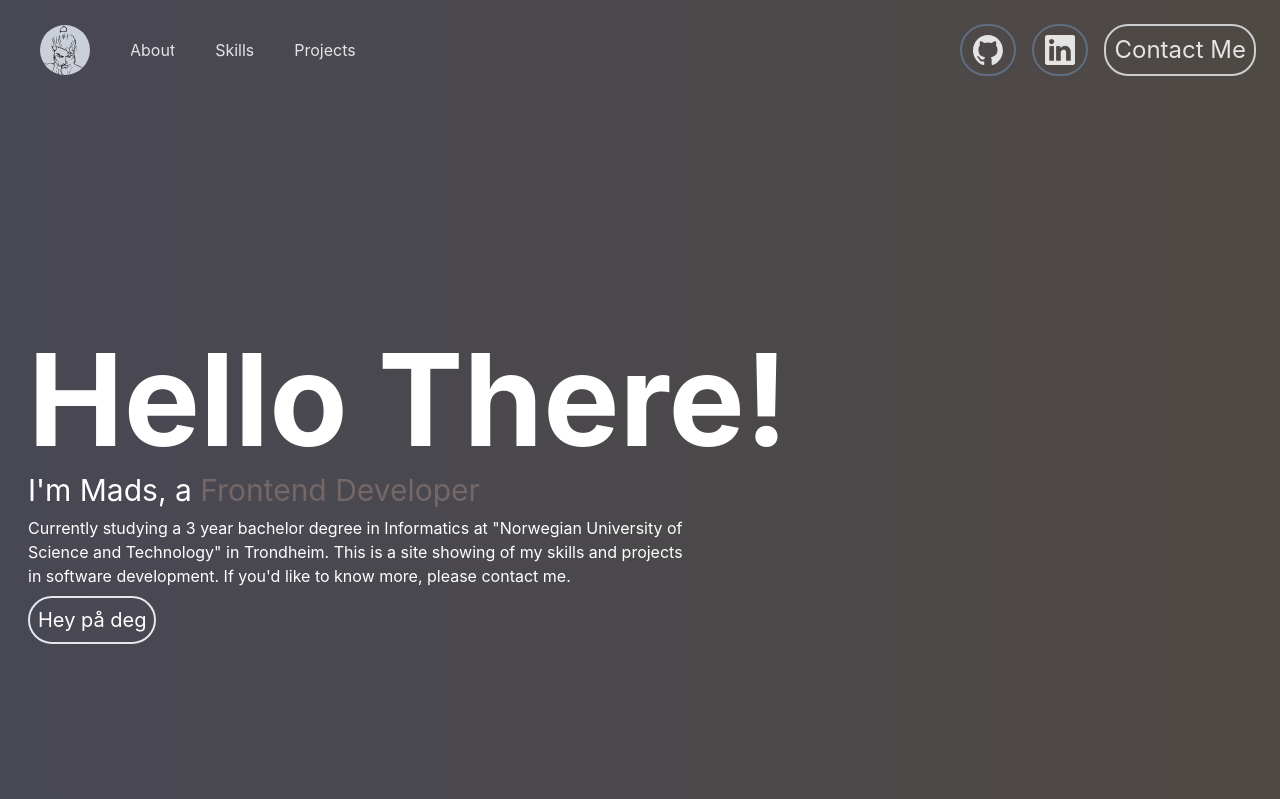
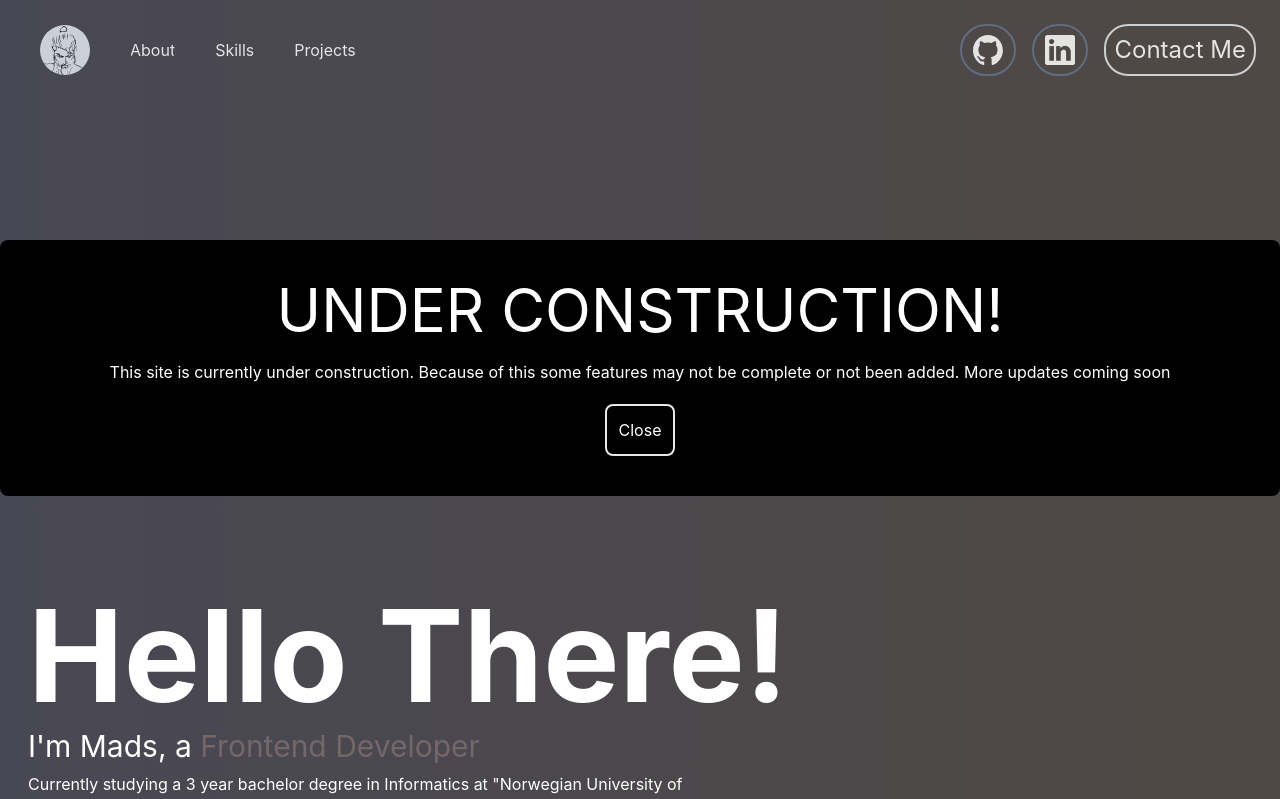
Before and after one commit to madsab/Portfolio, a React (Create React App) app: page / in a window 1280 px wide. Shown: the top 799 px of the page. Built offline with nearby package versions, Linux system fonts and the light colour scheme.

Commit message:
added Construction pop-up

```diff
--- a/src/App.tsx
+++ b/src/App.tsx
@@ -1,11 +1,13 @@
-import React from "react";
+import React, { useState } from "react";
 import Banner from "./components/Banner";
 import Navbar from "./components/Navbar";
 import Projects from "./components/Projects";
 import SifuBg from "./assets/img/sifuStaff.png";
 import Skills from "./components/Skills";
+import PopUp from "./components/animation/PopUp";
 
 function App() {
+  const [trigger, setTrigger] = useState(true);
   return (
     <div
       id="top"
@@ -23,6 +25,24 @@ function App() {
         }}
         alt="Sifu character"
       /> */}
+      <div className=" sticky top-[30%] left-[15%] z-30 ">
+        <PopUp fire={trigger}>
+          <div className="bg-black rounded-lg flex flex-col items-center justify-center p-10 space-y-5">
+            <p className="text-6xl">UNDER CONSTRUCTION!</p>
+            <p>
+              This site is currently under construction. Because of this some
+              features may not be complete or not been added. More updates
+              coming soon
+            </p>
+            <button
+              className="border-2 p-3 rounded-lg"
+              onClick={() => setTrigger(false)}
+            >
+              Close
+            </button>
+          </div>
+        </PopUp>
+      </div>
 
       <Banner />
       <Skills />
```
